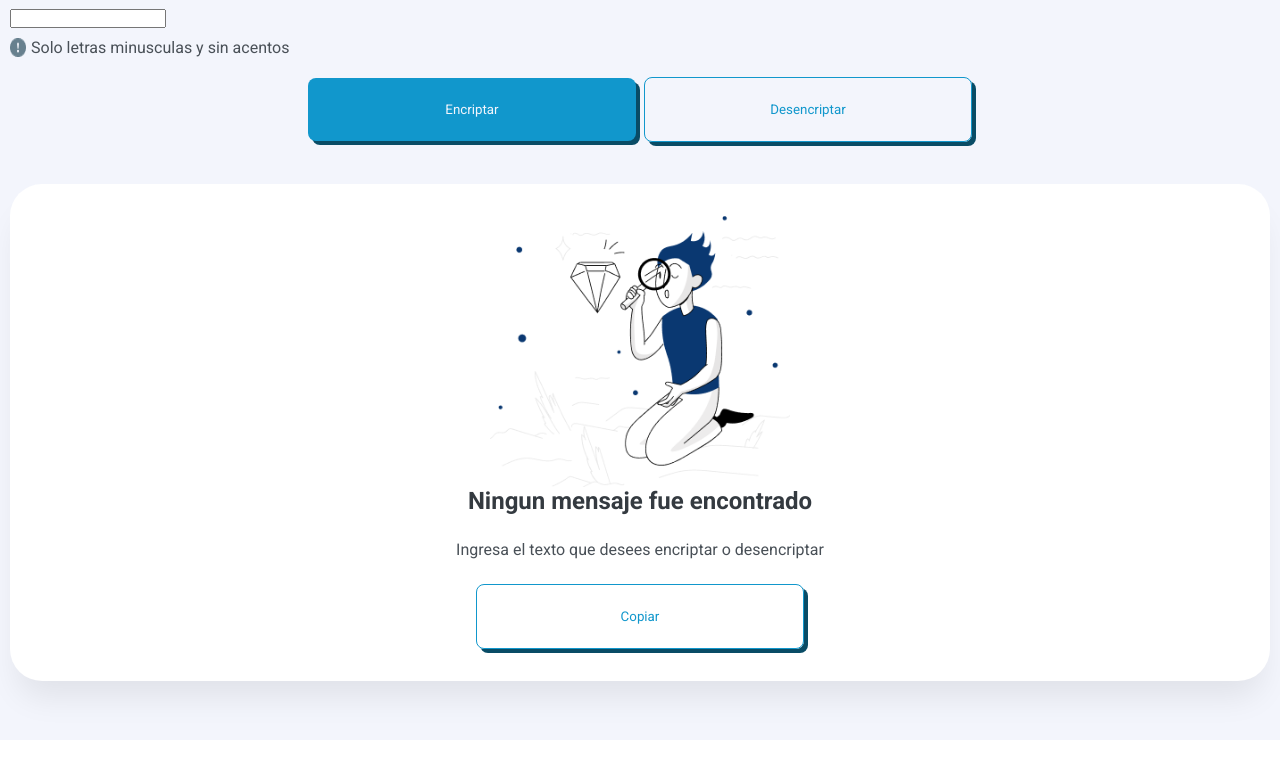
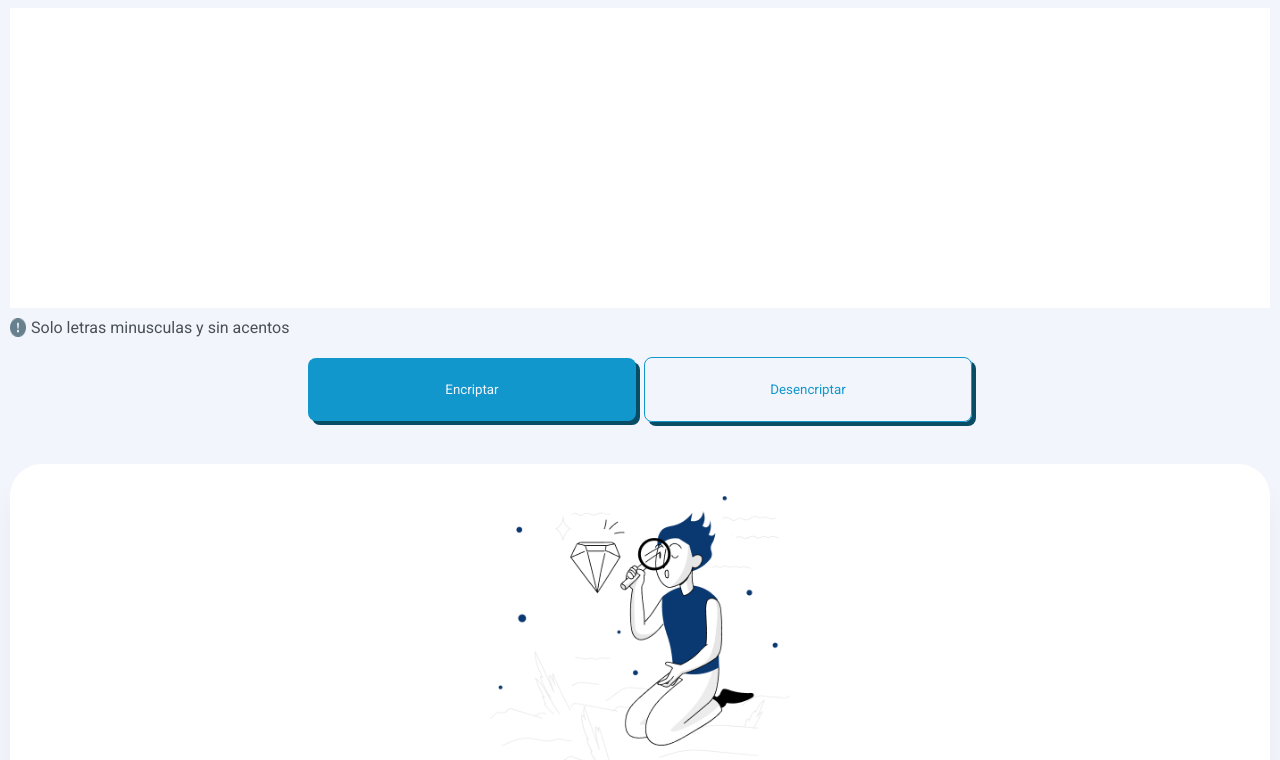
Before and after one commit to GonzaloEspindola/Challenge-ONE-Encriptador-de-Texto, a plain HTML site: page index.html in a window 1280 px wide. Shown: the part 60-820 px from the top of the page. Drawn offline with Linux system fonts and the light colour scheme.

Commit message:
add favicon

```diff
--- a/index.html
+++ b/index.html
@@ -5,13 +5,14 @@
     <meta http-equiv="X-UA-Compatible" content="IE=edge">
     <meta name="viewport" content="width=device-width, initial-scale=1.0">
     <link rel="stylesheet" href="css/style.css">
+    <link rel="icon" type="image/png" href="assets/favicon.png" />
     <title>Encriptador de Texto</title>
 </head>
 <body>
     <main class="main">
         <section class="text-container">
             <h2>Ingresar el texto para encriptar/desencriptar</h2>
-            <input type="text" id="textInput" onkeypress="return validation(event)"></input>
+            <textarea type="text" id="textInput" onkeypress="return validation(event)"></textarea>
             <div>
                 <img src="assets/Vector.png"/>
                 <p>Solo letras minusculas y sin acentos</p>
```
